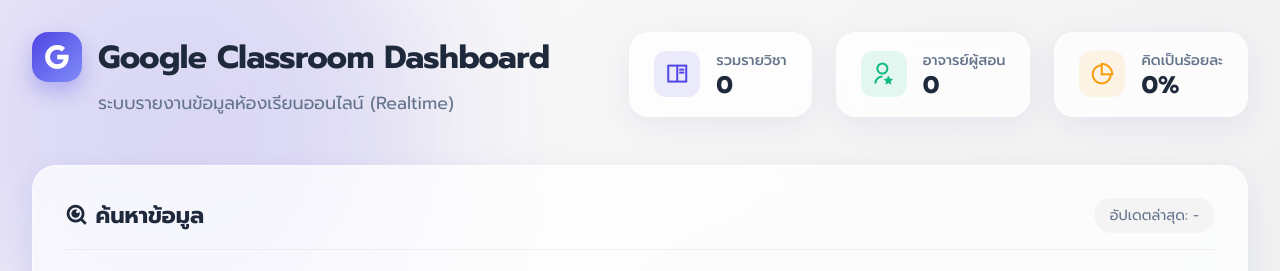
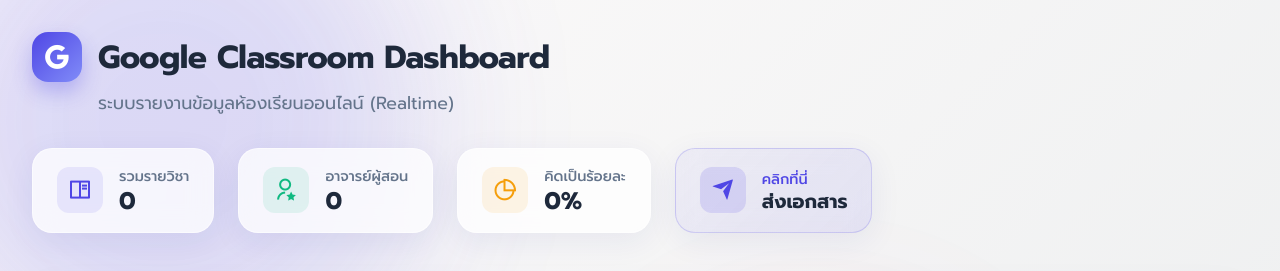
Before and after one commit to patoona11/Classroom_report, a website built with Vite: page index.html in a window 1280 px wide. Shown: the top 271 px of the page. Built offline with nearby package versions, Linux system fonts and the light colour scheme; no server answers.

Commit message:
Add submit document button

```diff
--- a/index.html
+++ b/index.html
@@ -56,6 +56,13 @@
                         <p id="percentageValue">0%</p>
                     </div>
                 </div>
+                <a href="https://forms.gle/puiw9oD2tDrPuDef9" target="_blank" class="stat-card action-card">
+                    <div class="stat-icon"><i class="ri-send-plane-fill"></i></div>
+                    <div class="stat-info">
+                        <h3 style="color: var(--primary);">คลิกที่นี่</h3>
+                        <p style="font-size: 1.2rem;">ส่งเอกสาร</p>
+                    </div>
+                </a>
             </div>
         </header>
 
--- a/style.css
+++ b/style.css
@@ -159,6 +159,21 @@
     gap: 1rem;
     box-shadow: var(--glass-shadow);
     transition: var(--transition);
+    text-decoration: none; /* For link cards */
+}
+
+a.stat-card {
+    cursor: pointer;
+}
+
+.action-card {
+    background: linear-gradient(135deg, rgba(79, 70, 229, 0.05), rgba(79, 70, 229, 0.1));
+    border-color: rgba(79, 70, 229, 0.2);
+}
+
+.action-card:hover {
+    background: linear-gradient(135deg, rgba(79, 70, 229, 0.1), rgba(79, 70, 229, 0.2));
+    border-color: var(--primary-light);
 }
 
 .stat-card:hover {
@@ -189,6 +204,11 @@
 .stat-card:nth-child(3) .stat-icon {
     background: rgba(245, 158, 11, 0.1);
     color: #F59E0B;
+}
+
+.stat-card:nth-child(4) .stat-icon {
+    background: rgba(79, 70, 229, 0.15);
+    color: var(--primary);
 }
 
 .stat-info h3 {
```
